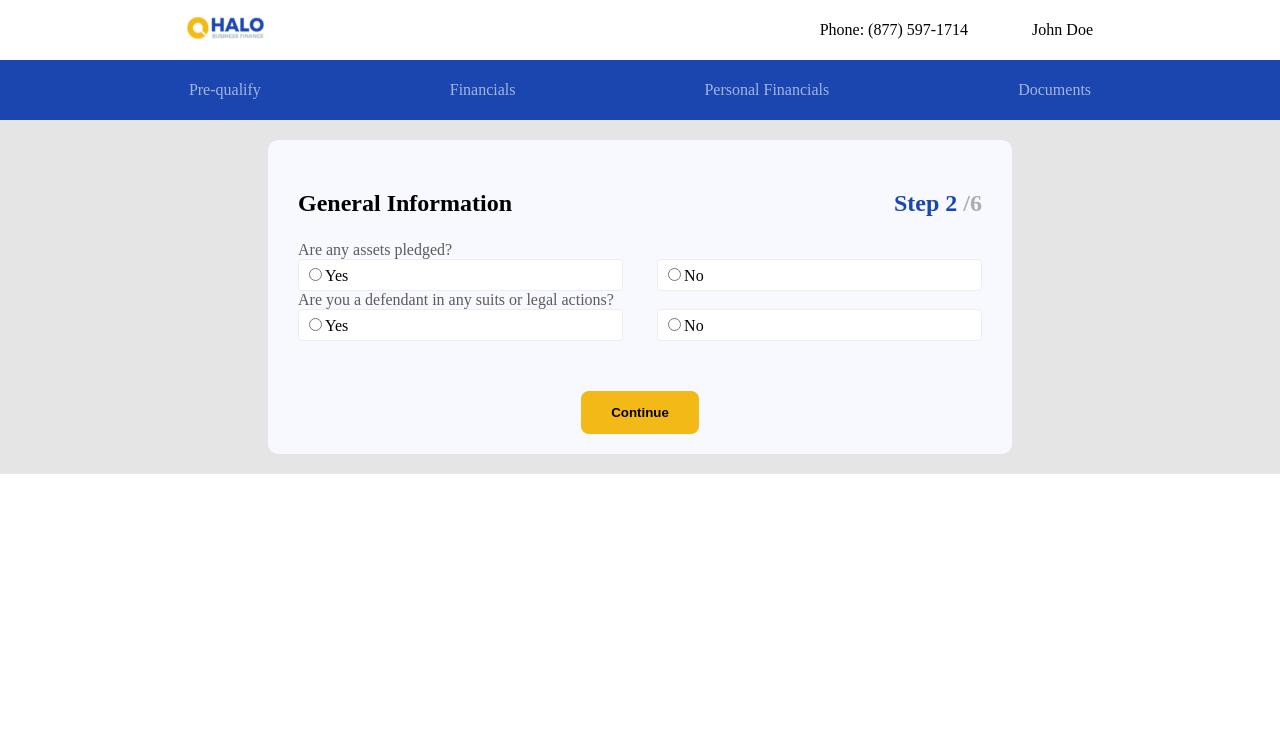
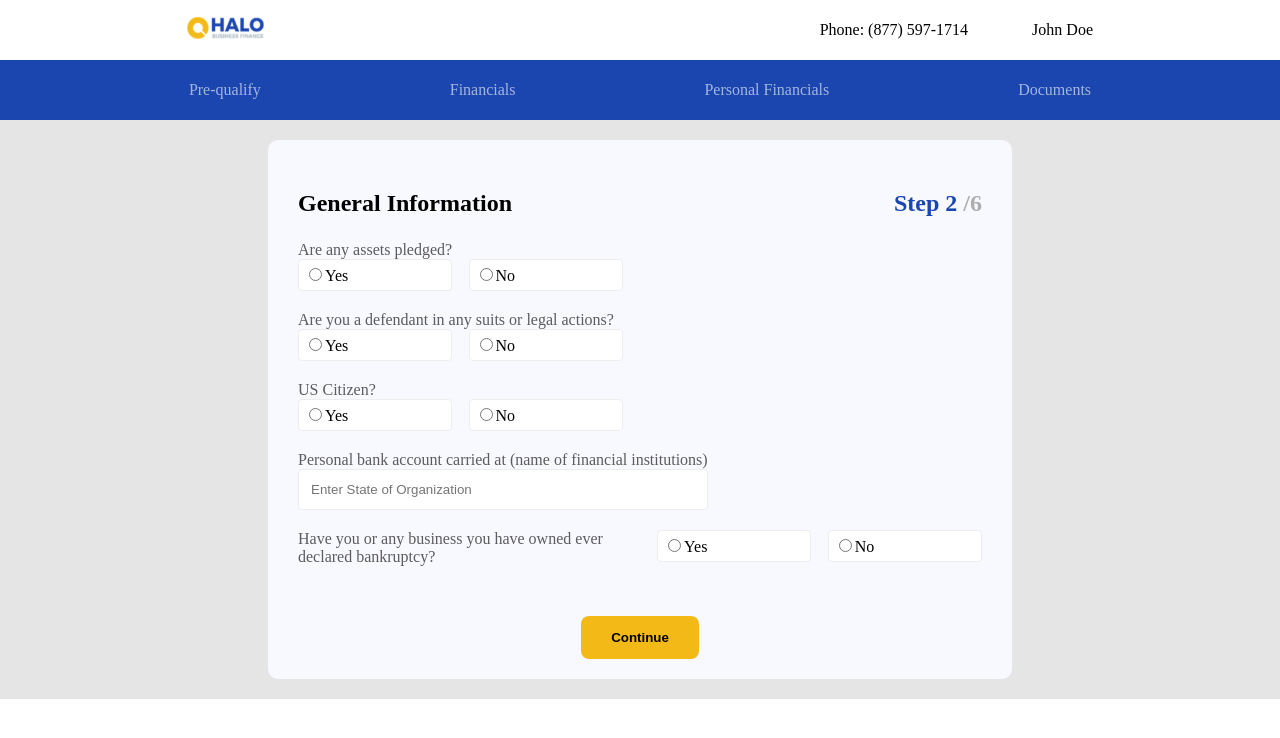
Before and after one commit to Halo-Business-Finance/halo-borrower, a Next.js app: page /information2 in a window 1280 px wide. Shown: the top 738 px of the page. Built offline with nearby package versions, Linux system fonts and the light colour scheme.

Commit message:
information second added

```diff
--- a/package.json
+++ b/package.json
@@ -9,7 +9,7 @@
     "lint": "next lint"
   },
   "dependencies": {
-    "next": "11.1.2",
+    "next": "^11.1.2",
     "react": "17.0.2",
     "react-dom": "17.0.2",
     "styled-components": "^5.3.1"
--- a/pages/form2.js
+++ b/pages/form2.js
@@ -180,7 +180,7 @@ export default function Form() {
           <section className="Form-design">
 
             <div className="form-head">
-              <h2 className="heading">Business Contact Information</h2>
+              <h2 className="heading">Business Information</h2>
               <h2 className="heading-step"><p className="active">Step 2</p> /3</h2>
             </div>
 
--- a/pages/information2.js
+++ b/pages/information2.js
@@ -12,6 +12,7 @@ padding: 20px;
     width: 60%;
     background: #F8F8FF;
     border-radius: 10px;
+
   }
   .Form-design{
     padding: 30px 30px 30px 30px;
@@ -21,6 +22,21 @@ padding: 20px;
   .textbox{
     width:100%;
     padding: 12px;
+  }
+
+  .radio-four{
+    column-count: 4;
+    width:100%;
+    display:inline-block;
+    column-gap:5%;
+  }
+
+  .radio-two{
+    column-count: 2;
+    width:100%;
+    display:inline-block;
+    column-gap:5%;
+
   }
 
   .form-row-one{
@@ -36,8 +52,9 @@ padding: 20px;
   }
 
   .form-row-three{
+    column-count: 1;
     width:100%;
-    display:inline-block;
+
 
   }
 
@@ -108,7 +125,8 @@ padding: 20px;
   }
 
   .formlabel{
-    color: #5C5C5C;}
+    color: #5C5C5C;
+  }
 
   .textbox{
     border-radius: 4px;
@@ -139,26 +157,13 @@ input[type=submit]{
     display: flex;
     margin:20px 0px 20px 0px;
   }
+
   .radio-container{
     padding: 5px 5px 5px 5px;
     border: 1px solid #ededed;
     border-radius: 4px;
     background-color:white;
   }
-
-.radio-two{
-    column-count: 2;
-    width:100%;
-    display:inline-block;
-    column-gap:5%;
-}
-.raido-four {
-    column-count: 4;
-    width:100%;
-    display:inline-block;
-    column-gap:5%;
-}
-
 
 `;
 
@@ -167,12 +172,12 @@ export default function Form() {
   return (
     <>
       <Head>
-                <title>Personal Information</title>
+        <title>Form</title>
         <link rel='icon' href='/favicon.ico' />
       </Head>
       <Hero>
 
-                <form className="formstyle" action="form2">
+        <form className="formstyle" action="form3">
 
           <section className="Form-design">
 
@@ -181,9 +186,10 @@ export default function Form() {
               <h2 className="heading-step"><p className="active">Step 2</p> /6</h2>
             </div>
 
-                        <div className="form-row">
-                            <label htmlFor="inform" className="formlabel">Are any assets pledged?</label>
+            <div className="form-row-one">
+              <label htmlFor="fentity" className="formlabel ">Are any assets pledged?</label>
               <div className="radio-two">
+
                 <div className="radio-container">
                   <input type="radio" name="radio" />
                   <label>Yes</label>
@@ -193,10 +199,14 @@ export default function Form() {
                   <input type="radio" name="radio" />
                   <label>No</label>
                 </div>
+
+             </div>
             </div>
 
-                            <label htmlFor="inform" className="formlabel">Are you a defendant in any suits or legal actions?</label>
+            <div className="form-row-one form-gap">
+              <label htmlFor="fentity" className="formlabel ">Are you a defendant in any suits or legal actions?</label>
               <div className="radio-two">
+
                 <div className="radio-container">
                   <input type="radio" name="radio" />
                   <label>Yes</label>
@@ -206,21 +216,60 @@ export default function Form() {
                   <input type="radio" name="radio" />
                   <label>No</label>
                 </div>
+
+             </div>
             </div>
 
+            <div className="form-row-one form-gap">
+              <label htmlFor="fentity" className="formlabel ">US Citizen?</label>
+              <div className="radio-two">
+
+                <div className="radio-container">
+                  <input type="radio" name="radio" />
+                  <label>Yes</label>
+                </div>
+
+                <div className="radio-container">
+                  <input type="radio" name="radio" />
+                  <label>No</label>
+                </div>
 
              </div>
+            </div>
+
+            <div className="form-row-two form-gap">
+              <div className="form-group form-addess">
+                <label htmlFor="fsoo" className="formlabel">Personal bank account carried at (name of financial institutions)</label>
+                <input id="address" className="textbox" type="text" autoComplete="fsoo" placeholder="Enter State of Organization" required />
+              </div>
+
+            </div>
+
+            <div className="form-row-one form-gap">
+              <label htmlFor="fentity" className="formlabel ">Have you or any business you have owned ever declared bankruptcy?</label>
+              <div className="radio-two">
+
+                <div className="radio-container">
+                  <input type="radio" name="radio" />
+                  <label>Yes</label>
+                </div>
+
+                <div className="radio-container">
+                  <input type="radio" name="radio" />
+                  <label>No</label>
+                </div>
+
+             </div>
+            </div>
+
           </section>
 
           <div className="form-row-button">
-                        <input type="submit" href="form2" id="button" value="Continue" />
+            <input type="submit" id="button" value="Continue" />
           </div>
 
         </form>
       </Hero>
-
-
-
     </>
   );
 }
```
Also changed, not shown: 1 other file (tests, documents, lock files or other folders). Lines whose indentation alone changed are shown as unchanged.
